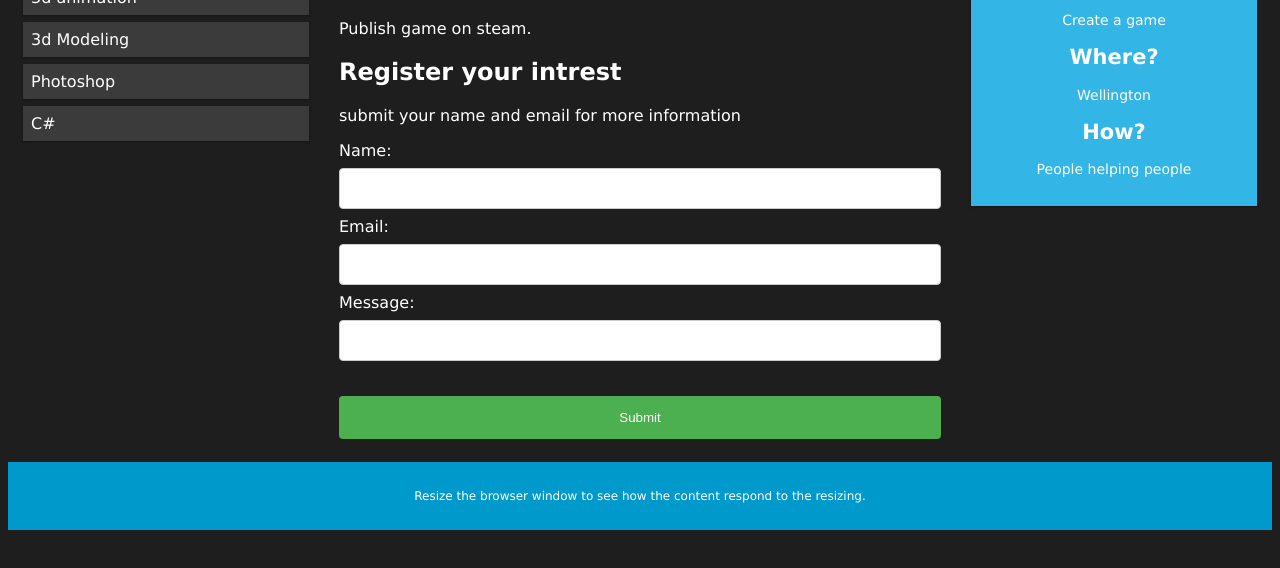
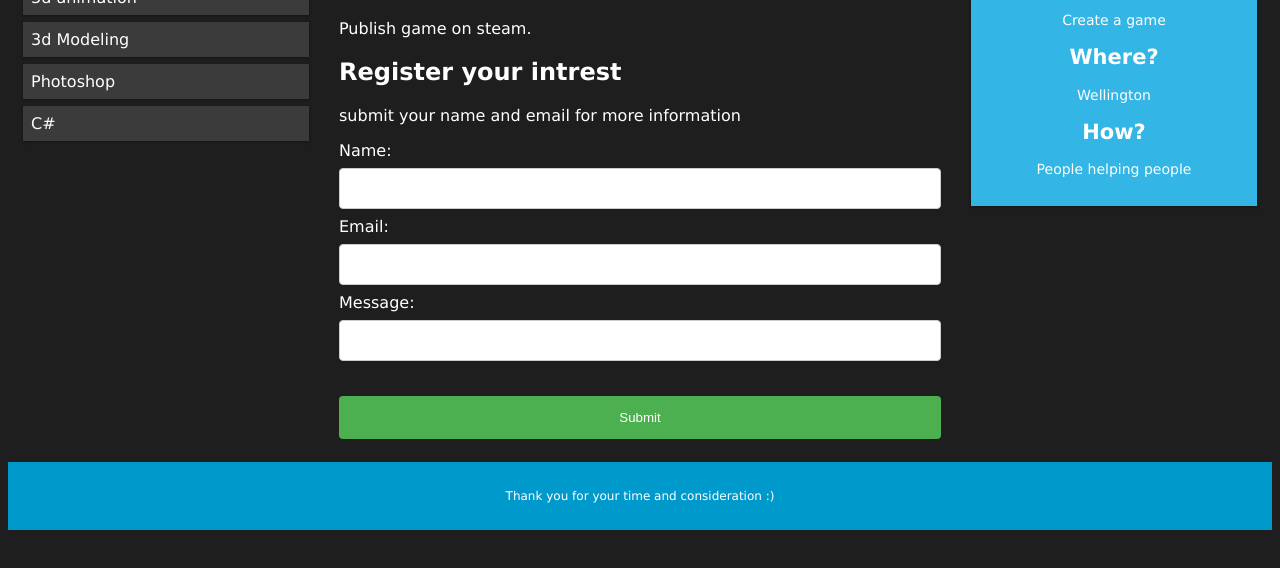
Before and after one commit to RoyalImperium/HelloWorld, a plain HTML site: page index.html in a window 1280 px wide. Shown: the part 196-764 px from the top of the page. Drawn offline with nearby package versions, Linux system fonts and the light colour scheme.

Commit message:
Update index.html

```diff
--- a/index.html
+++ b/index.html
@@ -189,7 +189,7 @@ Message:<br>
 </div>
 
 <div class="footer">
-  <p>Resize the browser window to see how the content respond to the resizing.</p>
+  <p>Thank you for your time and consideration :)</p>
 </div>
 
 </body>
```
